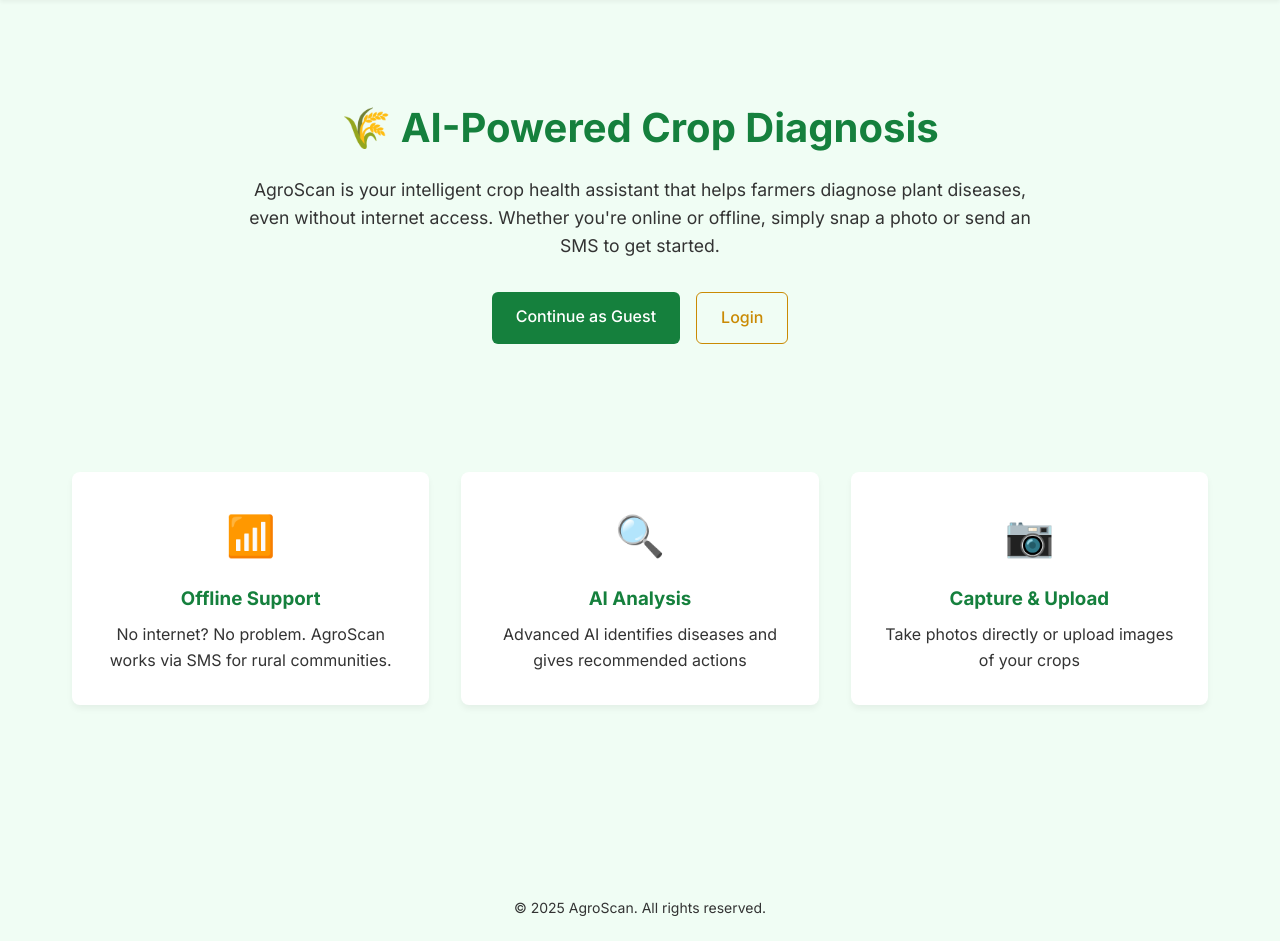
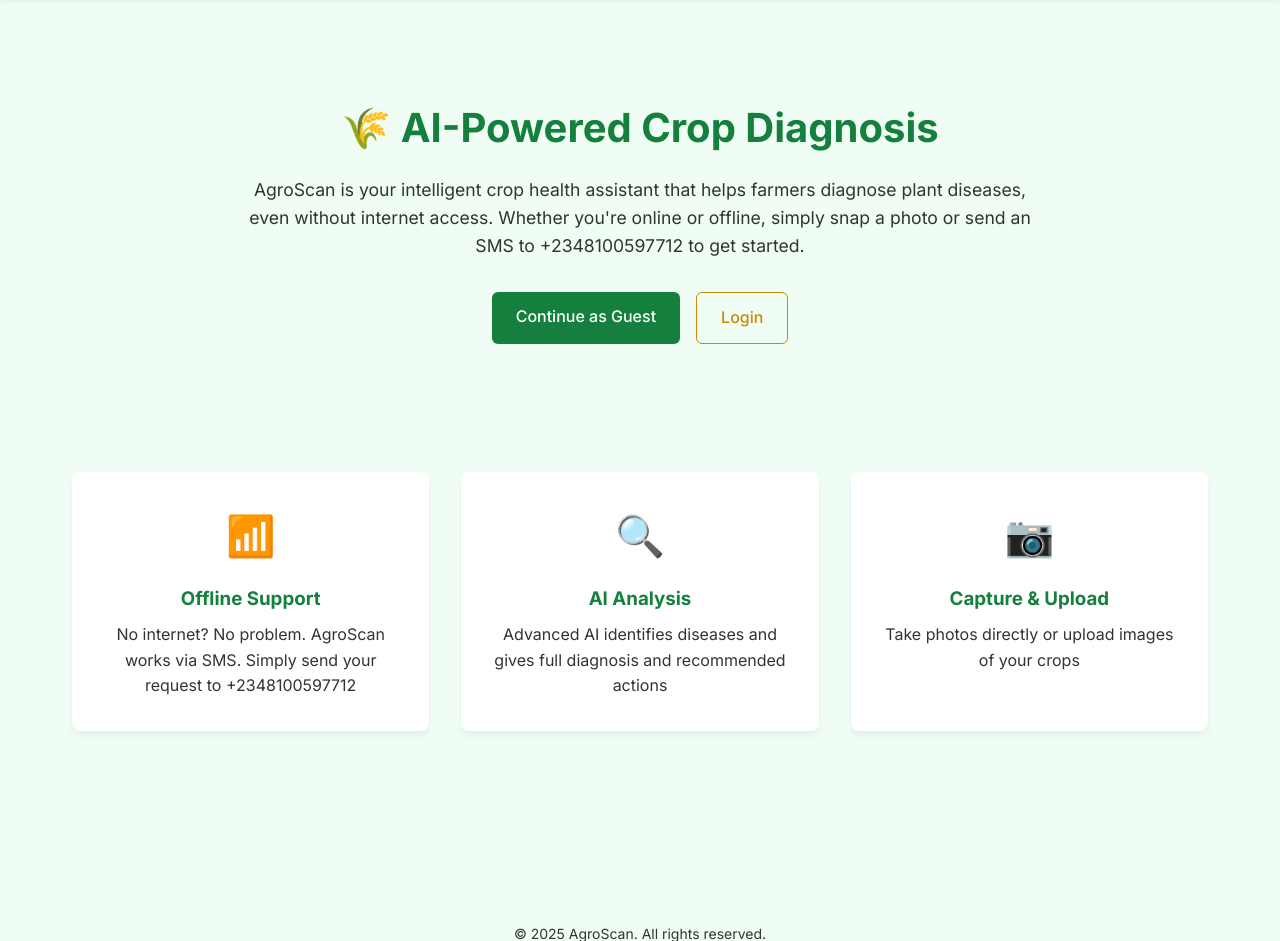
Before and after one commit to ayreact/AgroScan, a Django app: page / in a window 1280 px wide. Shown: the part 78-1019 px from the top of the page. Before the commit the page ends 994 px from the top, so only its background shows below. Run offline with Django 3.2, Linux system fonts and the light colour scheme.

Commit message:
Uploaded SMS Number

```diff
--- a/agrohome/templates/agrohome/index.html
+++ b/agrohome/templates/agrohome/index.html
@@ -5,7 +5,7 @@
 <main>
     <section class="hero">
       <h1>🌾 AI-Powered Crop Diagnosis</h1>
-      <p>AgroScan is your intelligent crop health assistant that helps farmers diagnose plant diseases, even without internet access. Whether you're online or offline, simply snap a photo or send an SMS to get started.</p>
+      <p>AgroScan is your intelligent crop health assistant that helps farmers diagnose plant diseases, even without internet access. Whether you're online or offline, simply snap a photo or send an SMS to +2348100597712 to get started.</p>
       {% if user.is_authenticated %}
       <div class="cta-buttons">
         <a href="#" class="btn btn-primary diagBtn">Take Diagnosis</a>
@@ -23,12 +23,12 @@
       <div class="feature-card">
         <div class="feature-icon">📶</div>
         <h3>Offline Support</h3>
-        <p>No internet? No problem. AgroScan works via SMS for rural communities.</p>
+        <p>No internet? No problem. AgroScan works via SMS. Simply send your request to +2348100597712</p>
       </div>
       <div class="feature-card">
         <div class="feature-icon">🔍</div>
         <h3>AI Analysis</h3>
-        <p>Advanced AI identifies diseases and gives recommended actions</p>
+        <p>Advanced AI identifies diseases and gives full diagnosis and recommended actions</p>
       </div>
       <div class="feature-card">
         <div class="feature-icon">📷</div>
```
